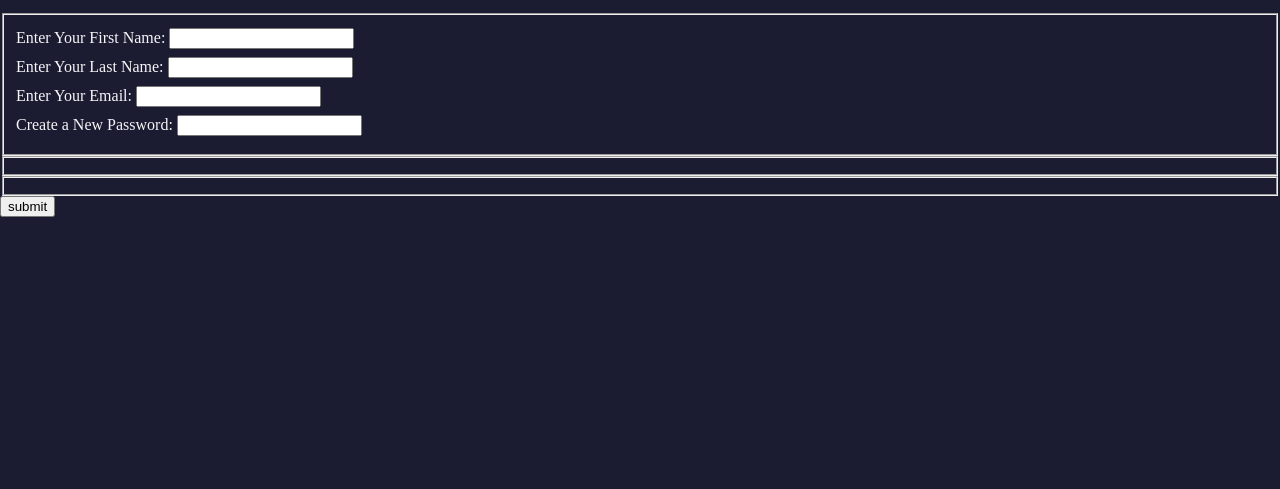
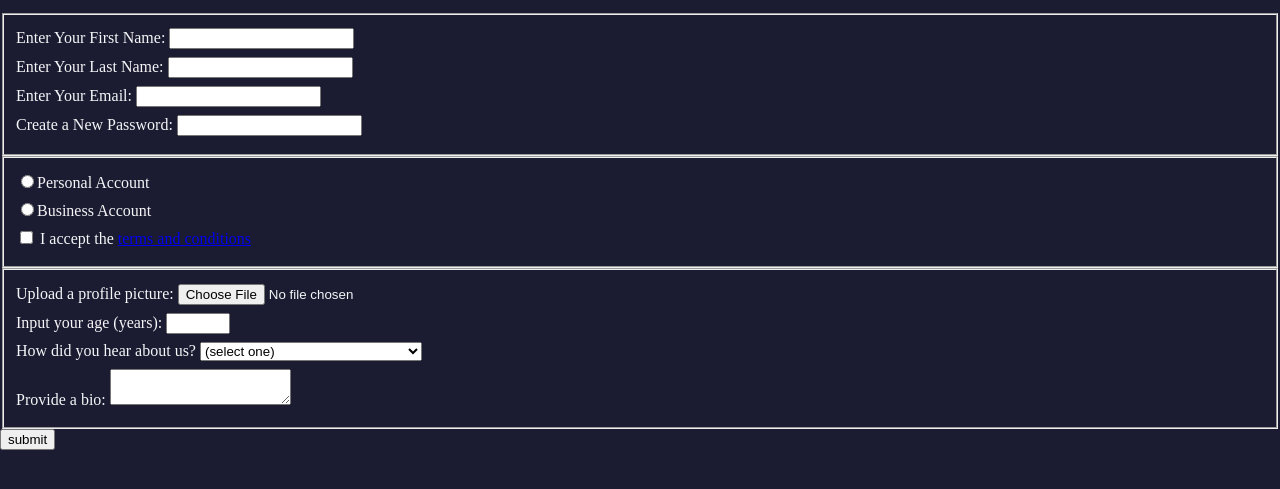
Before and after one commit to abutaiab2021/registration-form-project, a plain HTML site: page index.html in a window 1280 px wide. Shown: the part 101-590 px from the top of the page. Drawn offline with Linux system fonts and the light colour scheme.

Commit message:
2nd commit

```diff
--- a/index.html
+++ b/index.html
@@ -10,13 +10,39 @@
         <p>Please fill out this form with the required information</p>
         <form action="https://register-demo.freecodecamp.org" method="post">
             <fieldset>
-                <label for="first-name">Enter Your First Name: <input id="first-name" type="text"></label>
-                <label for="last-name">Enter Your Last Name: <input id="last-name" type="text"></label>
-                <label for="email">Enter Your Email: <input id="email" type="email"></label>
-                <label for="new-password">Create a New Password: <input id="new-password" type="password"></label>
+                <label for="first-name">Enter Your First Name: <input id="first-name" type="text" required></label>
+                <label for="last-name">Enter Your Last Name: <input id="last-name" type="text" required></label>
+                <label for="email">Enter Your Email: <input id="email" type="email" required></label>
+                <label for="new-password">Create a New Password: <input id="new-password" type="password"  pattern="[a-z0-5]{8,}" required></label>
             </fieldset>
-            <fieldset></fieldset>
-            <fieldset></fieldset>
+            <fieldset >
+                <label for="account-type">
+                    <input id="" type="radio" name="account-type">Personal Account
+                </label>
+                <label for="account-type">
+                    <input id="" type="radio" name="account-type">Business Account
+                </label>
+                <label for="terms-and-conditions" >
+                    <input id="terms-and-conditions" type="checkbox" required>
+                     I accept the <a href="https://www.freecodecamp.org/news/terms-of-service/">terms and conditions</a>
+                </label>
+            </fieldset>
+            <fieldset>
+                <label for="profile-picture">Upload a profile picture: <input id="profile-picture" type="file" /></label>
+                <label for="age">Input your age (years): <input id="age" type="number" min="13" max="120" /></label>
+                <label for="referrer">How did you hear about us?
+                    <select id="referrer">
+                        <option value="">(select one)</option>
+                        <option value="1">freeCodeCamp News</option>
+                        <option value="2">freeCodeCamp YouTube Channel</option>
+                        <option value="3">freeCodeCamp Forum</option>
+                        <option value="4">Other</option>
+                    </select>
+                </label>
+                <label for="bio">Provide a bio:
+                    <textarea id="bio"></textarea>
+                </label>
+            </fieldset>
             <input type="submit" value="submit">
         </form>
     </body>
```
